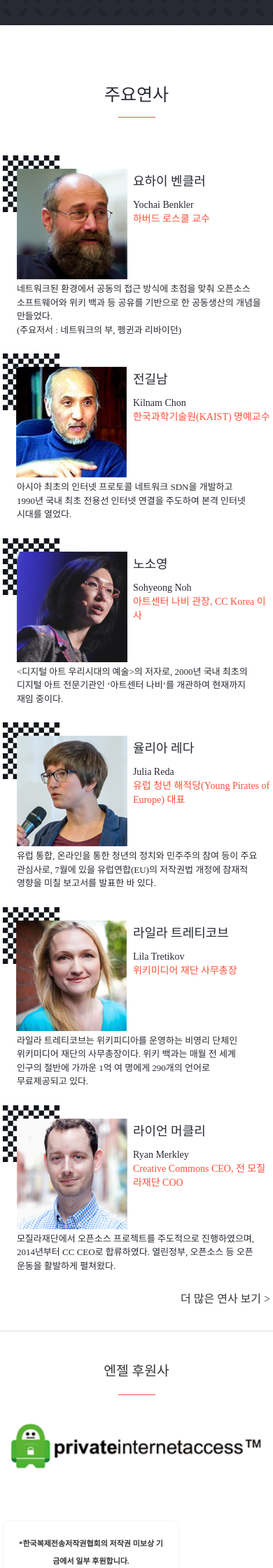
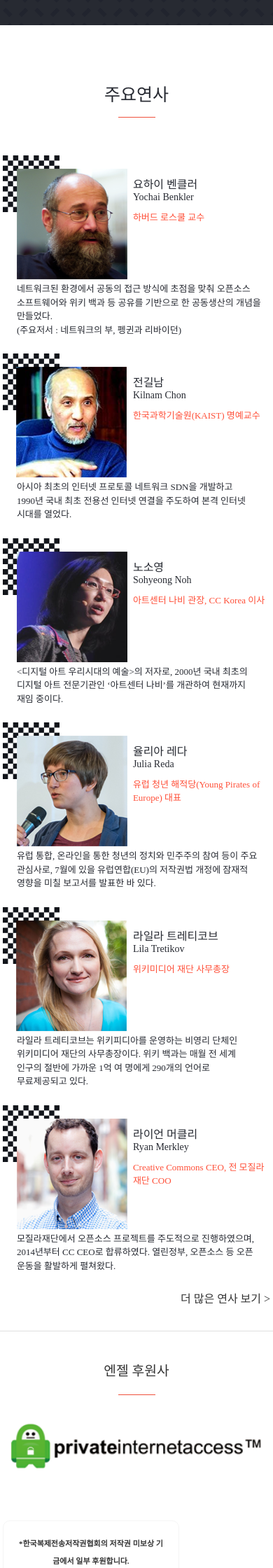
Before and after one commit to creativecommonskorea/2015-global-summit, a Jekyll site: the page built from index.html, in a window 390 px wide. Shown: the part 1399-3639 px from the top of the page at 70% size. Built offline with Jekyll 4.4.1, drawn with Linux system fonts in a browser that asks for light colours; nearby versions of some CDN libraries.

Commit message:
main style

```diff
--- a/css/main.css
+++ b/css/main.css
@@ -433,19 +433,22 @@ img {
       margin-top: 0.725em; }
       @media screen and (max-width: 640px) {
         .main_speakes_wrap section .kor_name {
-          font-size: 18px;
-          margin-top: 22px; } }
+          font-size: 16px;
+          margin-top: 28px; } }
     .main_speakes_wrap section .eng_name {
       font-size: 14px;
       text-align: left;
       margin-top: 5px; }
       @media screen and (max-width: 640px) {
         .main_speakes_wrap section .eng_name {
-          margin-top: 15px; } }
+          margin-top: 0px; } }
     .main_speakes_wrap section .organize {
-      font-size: 14px;
+      font-size: 13px;
       color: #ff4f38;
       text-align: left; }
+      @media screen and (max-width: 640px) {
+        .main_speakes_wrap section .organize {
+          margin-top: 10px; } }
     .main_speakes_wrap section .guide_line {
       width: 24px;
       border-top: 1px solid #c2c2c2;
@@ -550,6 +553,9 @@ img {
         margin-right: 0; }
       .partner_wrap .sponsor_logos .logos img {
         width: 200px; }
+        @media screen and (max-width: 1000px) {
+          .partner_wrap .sponsor_logos .logos img {
+            width: 70%; } }
       .partner_wrap .sponsor_logos .logos .info {
         font-weight: bold;
         font-size: 11px;
```
Also changed, not shown: css/main.scss (+10 -4 lines).
